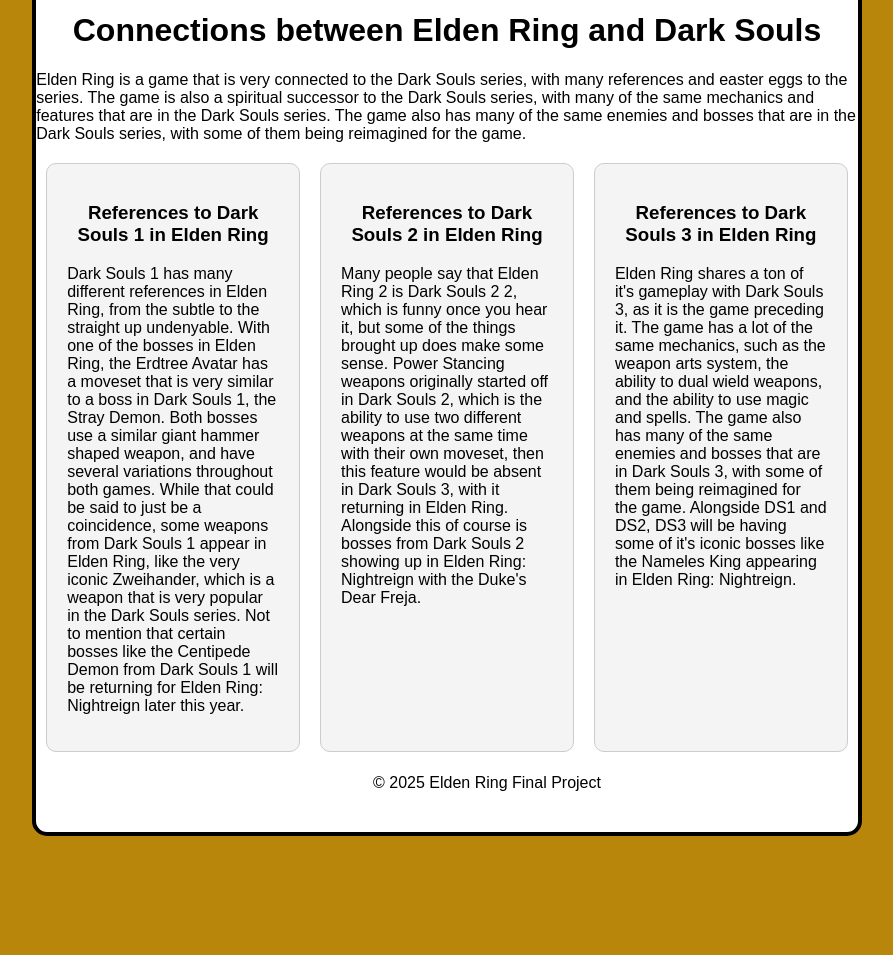
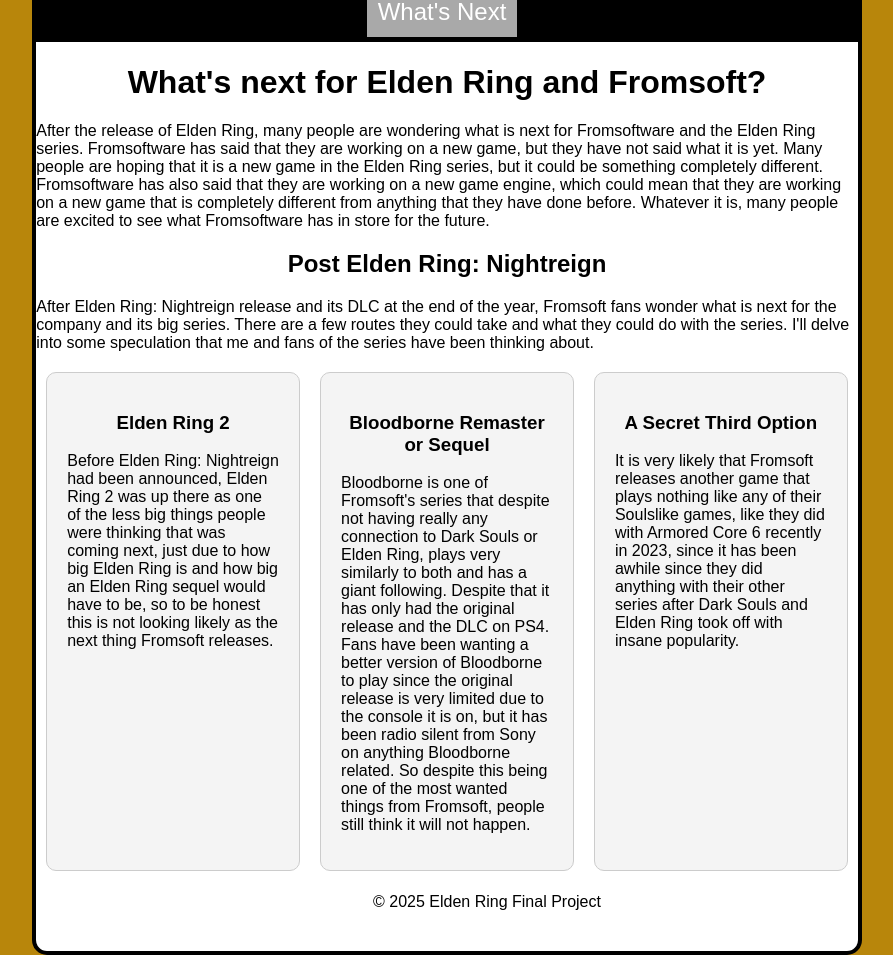
Before and after one commit to EthanCookston1/CITC1300, a plain HTML site: page Final_Project/Connections.html in a window 1280 px wide. Shown: the part 580-1535 px from the top of the page, without its empty margins (193-1086 px from the left). Before the commit the page ends 1436 px from the top, so only its background shows below. Drawn offline with Linux system fonts and the light colour scheme.

Commit message:
connections fix hopefully

```diff
--- a/Final_Project/Connections.html
+++ b/Final_Project/Connections.html
@@ -3,15 +3,14 @@
 <head>
     <meta charset="UTF-8">
     <meta name="viewport" content="width=device-width, initial-scale=1.0">
-    <title>Elden Ring Connections</title>
+    <title>What is Next?</title>
     <link rel="stylesheet" href="css/styles.css">
     <link rel="icon" href="images/256x256.png" type="image/x-icon">
-
 </head>
 <body>
     <div id="container">
         <header>
-            <img id="banner" src="images/darksoulseldenring.jpg" alt="Elden Ring header">
+            <img id="banner" src="images/Fromsoft.jpg" alt="Elden Ring header">
         </header>
         <nav>
             <ul>
@@ -22,31 +21,29 @@
                 <li><a href="WhatsNext.html">What's Next</a></li>
             </ul>
         </nav>
-        <hr>
-        <h1>
-            Connections between Elden Ring and Dark Souls
-        </h1>
+        <h1>What's next for Elden Ring and Fromsoft?</h1>
         <p>
-            Elden Ring is a game that is very connected to the Dark Souls series, with many references and easter eggs to the series. The game is also a spiritual successor to the Dark Souls series, with many of the same mechanics and features that are in the Dark Souls series. The game also has many of the same enemies and bosses that are in the Dark Souls series, with some of them being reimagined for the game.
+            After the release of Elden Ring, many people are wondering what is next for Fromsoftware and the Elden Ring series. Fromsoftware has said that they are working on a new game, but they have not said what it is yet. Many people are hoping that it is a new game in the Elden Ring series, but it could be something completely different. Fromsoftware has also said that they are working on a new game engine, which could mean that they are working on a new game that is completely different from anything that they have done before. Whatever it is, many people are excited to see what Fromsoftware has in store for the future.
         </p>
-        <hr>
-
-       <div class="triple-column">
-        <div class="column">
-            <h3>References to Dark Souls 1 in Elden Ring</h3>
-            <p> Dark Souls 1 has many different references in Elden Ring, from the subtle to the straight up undenyable. With one of the bosses in Elden Ring, the Erdtree Avatar has a moveset that is very similar to a boss in Dark Souls 1, the Stray Demon. Both bosses use a similar giant hammer shaped weapon, and have several variations throughout both games. While that could be said to just be a coincidence, some weapons from Dark Souls 1 appear in Elden Ring, like the very iconic Zweihander, which is a weapon that is very popular in the Dark Souls series. Not to mention that certain bosses like the Centipede Demon from Dark Souls 1 will be returning for Elden Ring: Nightreign later this year.</p>
+        <h2>Post Elden Ring: Nightreign</h2>
+        <p>
+            After Elden Ring: Nightreign release and its DLC at the end of the year, Fromsoft fans wonder what is next for the company and its big series. There are a few routes they could take and what they could do with the series. I'll delve into some speculation that me and fans of the series have been thinking about.
+        </p>
+        <div class="triple-column">
+            <div class="column">
+                <h3>Elden Ring 2</h3>
+                <p>Before Elden Ring: Nightreign had been announced, Elden Ring 2 was up there as one of the less big things people were thinking that was coming next, just due to how big Elden Ring is and how big an Elden Ring sequel would have to be, so to be honest this is not looking likely as the next thing Fromsoft releases.</p>
+            </div>
+            <div class="column">
+                <h3>Bloodborne Remaster or Sequel</h3>
+                <p>Bloodborne is one of Fromsoft's series that despite not having really any connection to Dark Souls or Elden Ring, plays very similarly to both and has a giant following. Despite that it has only had the original release and the DLC on PS4. Fans have been wanting a better version of Bloodborne to play since the original release is very limited due to the console it is on, but it has been radio silent from Sony on anything Bloodborne related. So despite this being one of the most wanted things from Fromsoft, people still think it will not happen.</p>
+            </div>
+            <div class="column">
+                <h3>A Secret Third Option</h3>
+                <p>It is very likely that Fromsoft releases another game that plays nothing like any of their Soulslike games, like they did with Armored Core 6 recently in 2023, since it has been awhile since they did anything with their other series after Dark Souls and Elden Ring took off with insane popularity.</p>
+            </div>
         </div>
-        <div class="column">
-            <h3>References to Dark Souls 2 in Elden Ring</h3>
-            <p>Many people say that Elden Ring 2 is Dark Souls 2 2, which is funny once you hear it, but some of the things brought up does make some sense. Power Stancing weapons originally started off in Dark Souls 2, which is the ability to use two different weapons at the same time with their own moveset, then this feature would be absent in Dark Souls 3, with it returning in Elden Ring. Alongside this of course is bosses from Dark Souls 2 showing up in Elden Ring: Nightreign with the Duke's Dear Freja.</p>
-        </div>
-        <div class="column">
-            <h3>References to Dark Souls 3 in Elden Ring</h3>
-            <p>Elden Ring shares a ton of it's gameplay with Dark Souls 3, as it is the game preceding it. The game has a lot of the same mechanics, such as the weapon arts system, the ability to dual wield weapons, and the ability to use magic and spells. The game also has many of the same enemies and bosses that are in Dark Souls 3, with some of them being reimagined for the game. Alongside DS1 and DS2, DS3 will be having some of it's iconic bosses like the Nameles King appearing in Elden Ring: Nightreign.</p>
-
-
+        <footer>&copy; 2025 Elden Ring Final Project</footer>
     </div>
-    <footer> &copy; 2025 Elden Ring Final Project</footer>
-
 </body>
 </html>
```
